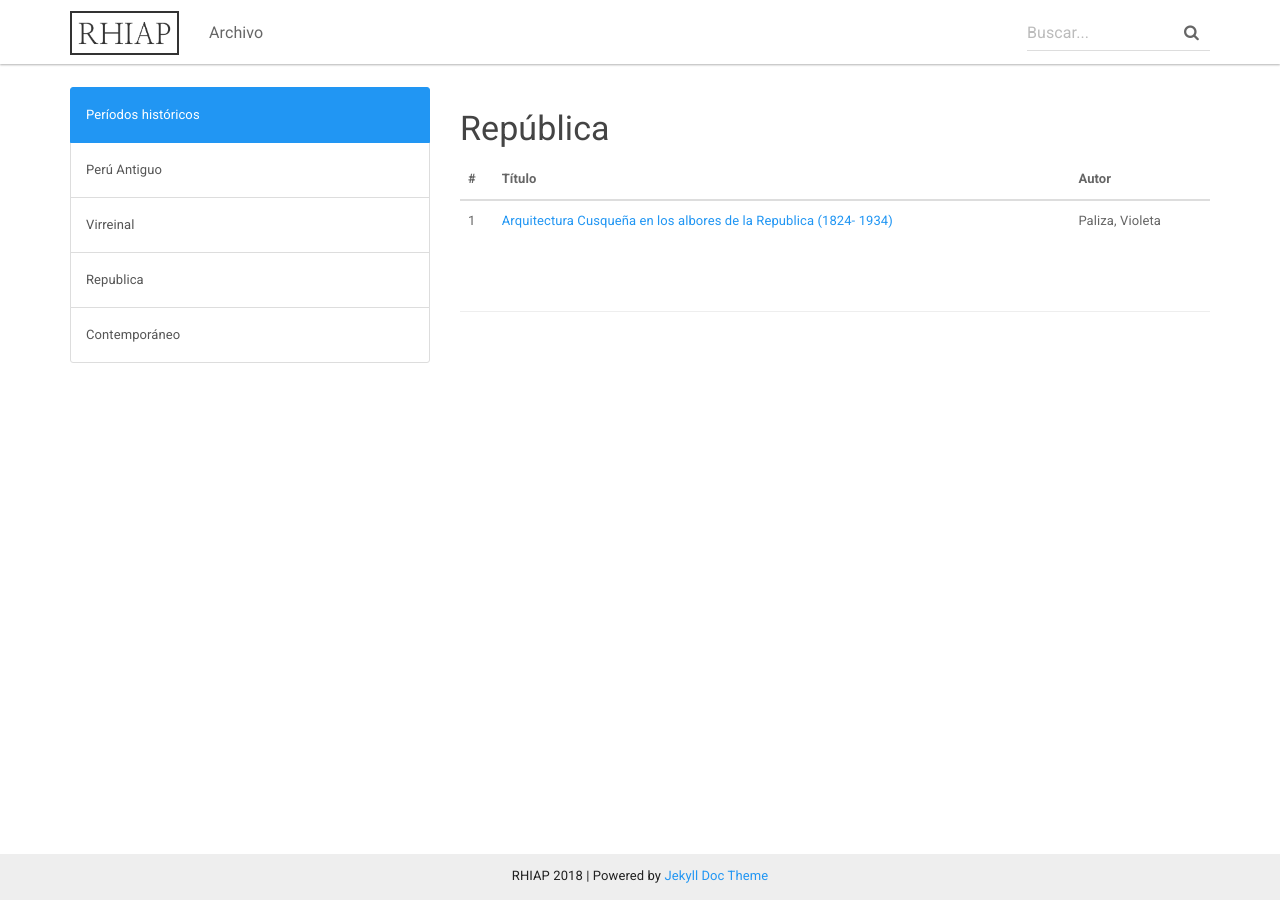
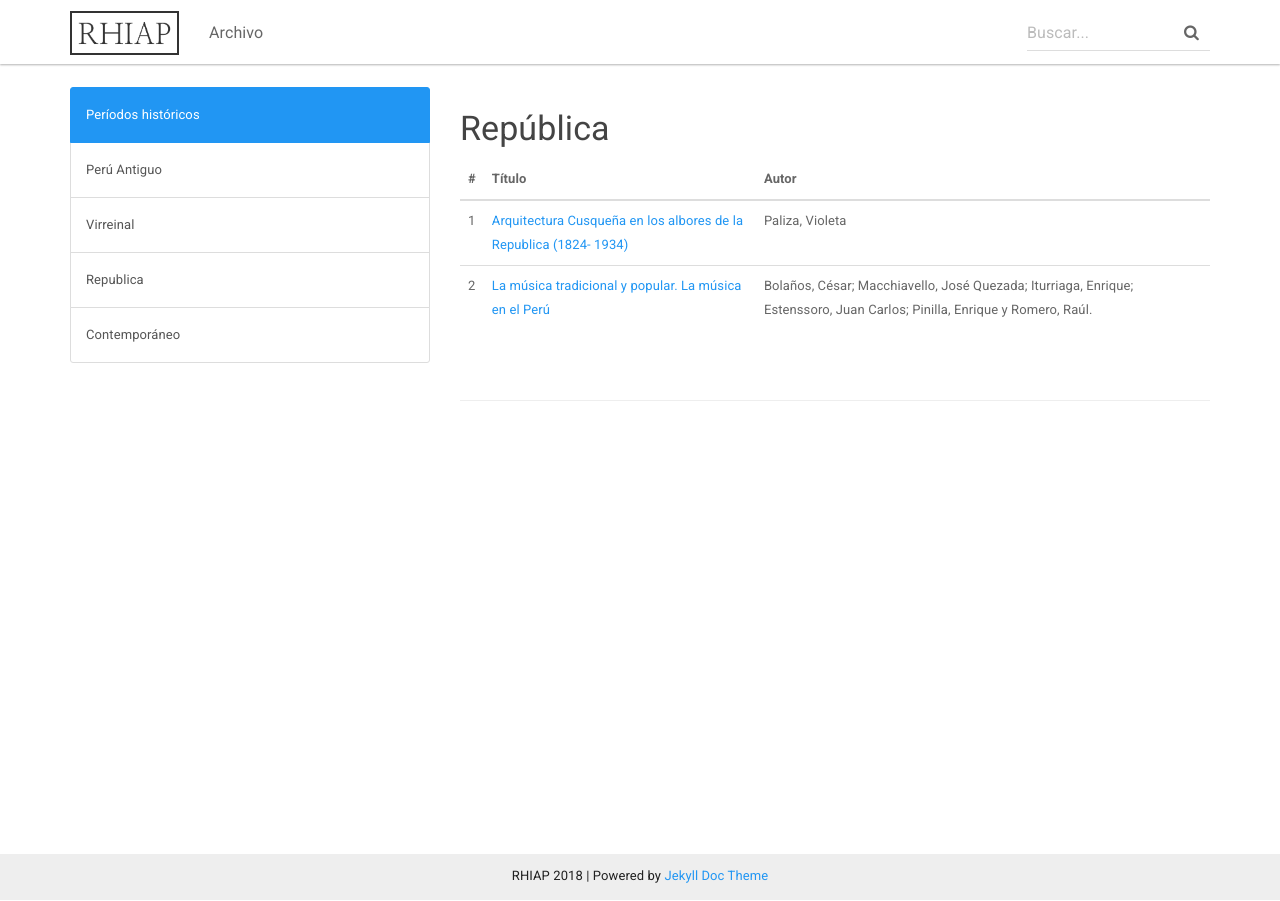
Before and after one commit to RHIAP/RHIAP.github.io, a Jekyll site: the page built from _archivo/republica.md, in a window 1280 px wide. Built offline with Jekyll 4.4.1, drawn with Linux system fonts in a browser that asks for light colours; nearby versions of some CDN libraries.

Commit message:
Update republica.md

```diff
--- a/_archivo/republica.md
+++ b/_archivo/republica.md
@@ -7,3 +7,4 @@ permalink: /archivo/republica/
 \# | Título | Autor
 --- | --- | ---
 1 | [Arquitectura Cusqueña en los albores de la Republica (1824- 1934)](https://historiografiadelarteperuano.github.io/archivo/arquitectura_cuzquena_paliza/) | Paliza, Violeta
+2 | [La música tradicional y popular. La música en el Perú](https://historiografiadelarteperuano.github.io/archivo/la_musica_tradicional_bolanos_romero_otros/) | Bolaños, César; Macchiavello, José Quezada; Iturriaga, Enrique; Estenssoro, Juan Carlos; Pinilla, Enrique y Romero, Raúl.
```
